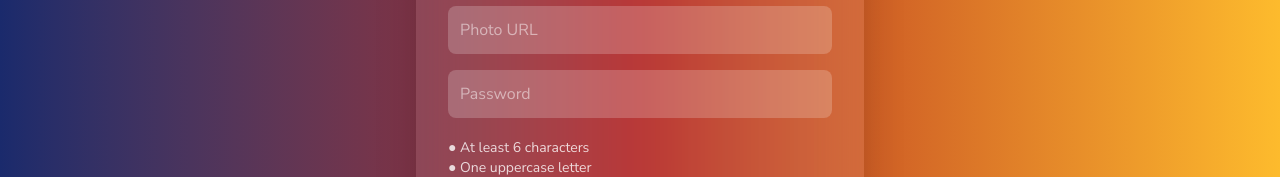
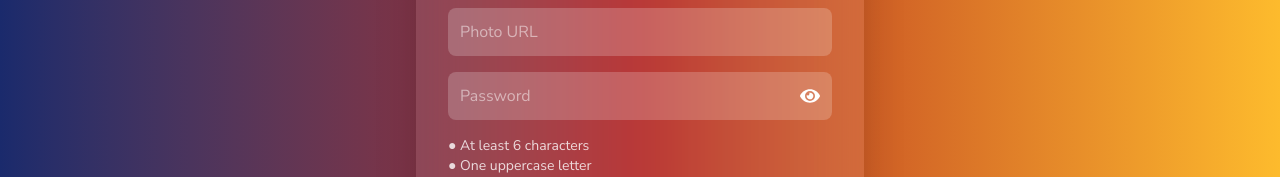
Before and after one commit to mahmudulkarim420/ph-tenth-assignment, a React (Vite) app: page /register in a window 1280 px wide. Shown: the part 336-513 px from the top of the page. Built offline with nearby package versions, Linux system fonts and the light colour scheme; no server answers.

Commit message:
register-updated

```diff
--- a/src/Pages/Register.jsx
+++ b/src/Pages/Register.jsx
@@ -1,16 +1,19 @@
-import React, { useContext, useState } from "react";
-import { Link, useNavigate } from "react-router-dom";
-import { FcGoogle } from "react-icons/fc";
-import { AuthContext } from "../Providers/AuthProvider";
-import toast from "react-hot-toast";
-import { updateProfile } from "firebase/auth";
+import React, { useContext, useState } from 'react';
+import { Link, useNavigate } from 'react-router-dom';
+import { FcGoogle } from 'react-icons/fc';
+import { AuthContext } from '../Providers/AuthProvider';
+import toast from 'react-hot-toast';
+import { updateProfile } from 'firebase/auth';
+import { FaEye, FaEyeSlash } from 'react-icons/fa';
 
 const Register = () => {
   const { createUser, logOut, signInWithGoogle } = useContext(AuthContext);
-  const [name, setName] = useState("");
-  const [email, setEmail] = useState("");
-  const [photo, setPhoto] = useState("");
-  const [password, setPassword] = useState("");
+  const [name, setName] = useState('');
+  const [email, setEmail] = useState('');
+  const [photo, setPhoto] = useState('');
+  const [password, setPassword] = useState('');
+  const [showPassword, setShowPassword] = useState(false);
+
   const navigate = useNavigate();
 
   const handleRegister = async (e) => {
@@ -18,7 +21,9 @@ const Register = () => {
 
     const passwordRegex = /^(?=.*[a-z])(?=.*[A-Z]).{6,}$/;
     if (!passwordRegex.test(password)) {
-      toast.error("Password must be at least 6 characters long, include one uppercase and one lowercase letter.");
+      toast.error(
+        'Password must be at least 6 characters long, include one uppercase and one lowercase letter.'
+      );
       return;
     }
 
@@ -28,14 +33,13 @@ const Register = () => {
       // Update profile
       await updateProfile(result.user, {
         displayName: name,
-        photoURL: photo || "https://via.placeholder.com/40",
+        photoURL: photo || 'https://via.placeholder.com/40',
       });
-
 
       await logOut();
 
-      toast.success("Registration Successful! Please login now.");
-      navigate("/login");
+      toast.success('Registration Successful! Please login now.');
+      navigate('/login');
     } catch (error) {
       toast.error(error.message);
     }
@@ -44,8 +48,8 @@ const Register = () => {
   const handleGoogleRegister = async () => {
     try {
       await signInWithGoogle();
-      toast.success("Google Login Successful!");
-      navigate("/login");
+      toast.success('Google Login Successful!');
+      navigate('/login');
     } catch (error) {
       toast.error(error.message);
     }
@@ -55,21 +59,77 @@ const Register = () => {
     <div className="min-h-screen flex flex-col">
       <main className="flex-1 flex items-center justify-center bg-gradient-to-r from-[#1A2A6C] via-[#B21F1F] to-[#FDBB2D] p-6">
         <div className="w-full max-w-md bg-white/10 backdrop-blur-xl rounded-2xl p-8 shadow-2xl text-white">
-          <h2 className="text-3xl font-semibold text-center mb-6">Create an Account</h2>
+          <h2 className="text-3xl font-semibold text-center mb-6">
+            Create an Account
+          </h2>
           <form onSubmit={handleRegister} className="space-y-4">
-            <input type="text" placeholder="Full Name" value={name} onChange={(e) => setName(e.target.value)} className="w-full p-3 rounded-lg bg-white/20 focus:bg-white/30 outline-none" required />
-            <input type="email" placeholder="Email" value={email} onChange={(e) => setEmail(e.target.value)} className="w-full p-3 rounded-lg bg-white/20 focus:bg-white/30 outline-none" required />
-            <input type="text" placeholder="Photo URL" value={photo} onChange={(e) => setPhoto(e.target.value)} className="w-full p-3 rounded-lg bg-white/20 focus:bg-white/30 outline-none" />
-            <input type="password" placeholder="Password" value={password} onChange={(e) => setPassword(e.target.value)} className="w-full p-3 rounded-lg bg-white/20 focus:bg-white/30 outline-none" required autoComplete="new-password" />
-            <p className="text-sm mt-1 opacity-80">● At least 6 characters<br />● One uppercase letter<br />● One lowercase letter</p>
-            <button type="submit" className="w-full py-3 bg-black/40 hover:bg-black/70 rounded-lg text-lg font-semibold duration-200">Register</button>
+            <input
+              type="text"
+              placeholder="Full Name"
+              value={name}
+              onChange={(e) => setName(e.target.value)}
+              className="w-full p-3 rounded-lg bg-white/20 focus:bg-white/30 outline-none"
+              required
+            />
+            <input
+              type="email"
+              placeholder="Email"
+              value={email}
+              onChange={(e) => setEmail(e.target.value)}
+              className="w-full p-3 rounded-lg bg-white/20 focus:bg-white/30 outline-none"
+              required
+            />
+            <input
+              type="text"
+              placeholder="Photo URL"
+              value={photo}
+              onChange={(e) => setPhoto(e.target.value)}
+              className="w-full p-3 rounded-lg bg-white/20 focus:bg-white/30 outline-none"
+            />
+            <div className="relative">
+              <input
+                type={showPassword ? 'text' : 'password'}
+                placeholder="Password"
+                value={password}
+                onChange={(e) => setPassword(e.target.value)}
+                className="w-full p-3 rounded-lg bg-white/20 focus:bg-white/30 outline-none"
+                required
+                autoComplete="new-password"
+              />
+
+              <button
+                type="button"
+                onClick={() => setShowPassword(!showPassword)}
+                className="absolute right-3 top-1/2 -translate-y-1/2 text-white text-xl"
+              >
+                {showPassword ? <FaEyeSlash /> : <FaEye />}
+              </button>
+            </div>
+
+            <p className="text-sm mt-1 opacity-80">
+              ● At least 6 characters
+              <br />● One uppercase letter
+              <br />● One lowercase letter
+            </p>
+            <button
+              type="submit"
+              className="w-full py-3 bg-black/40 hover:bg-black/70 rounded-lg text-lg font-semibold duration-200"
+            >
+              Register
+            </button>
           </form>
           <div className="my-6 text-center">OR</div>
-          <button onClick={handleGoogleRegister} className="w-full py-3 bg-white text-black rounded-lg flex items-center justify-center gap-2 font-medium hover:bg-gray-200 duration-200">
+          <button
+            onClick={handleGoogleRegister}
+            className="w-full py-3 bg-white text-black rounded-lg flex items-center justify-center gap-2 font-medium hover:bg-gray-200 duration-200"
+          >
             <FcGoogle className="text-2xl" /> Continue with Google
           </button>
           <p className="text-center mt-4">
-            Already have an account? <Link to="/login" className="underline">Login</Link>
+            Already have an account?{' '}
+            <Link to="/login" className="underline">
+              Login
+            </Link>
           </p>
         </div>
       </main>
```
